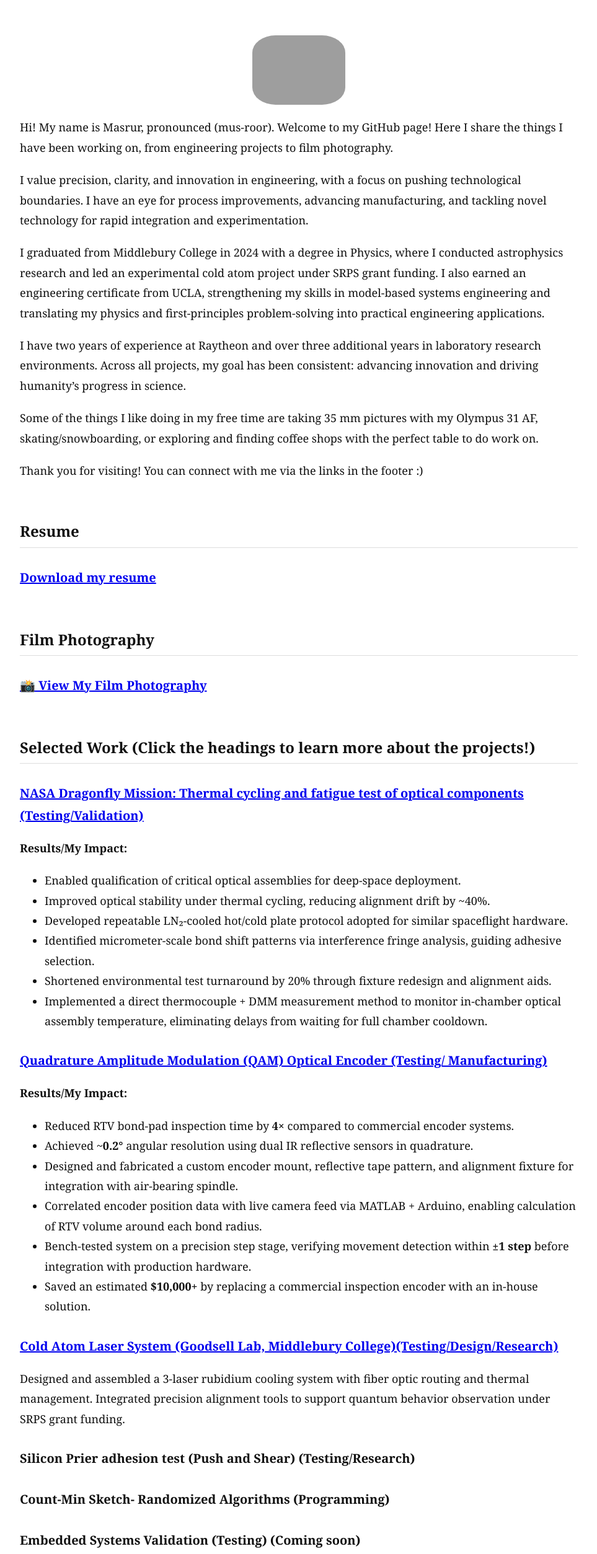
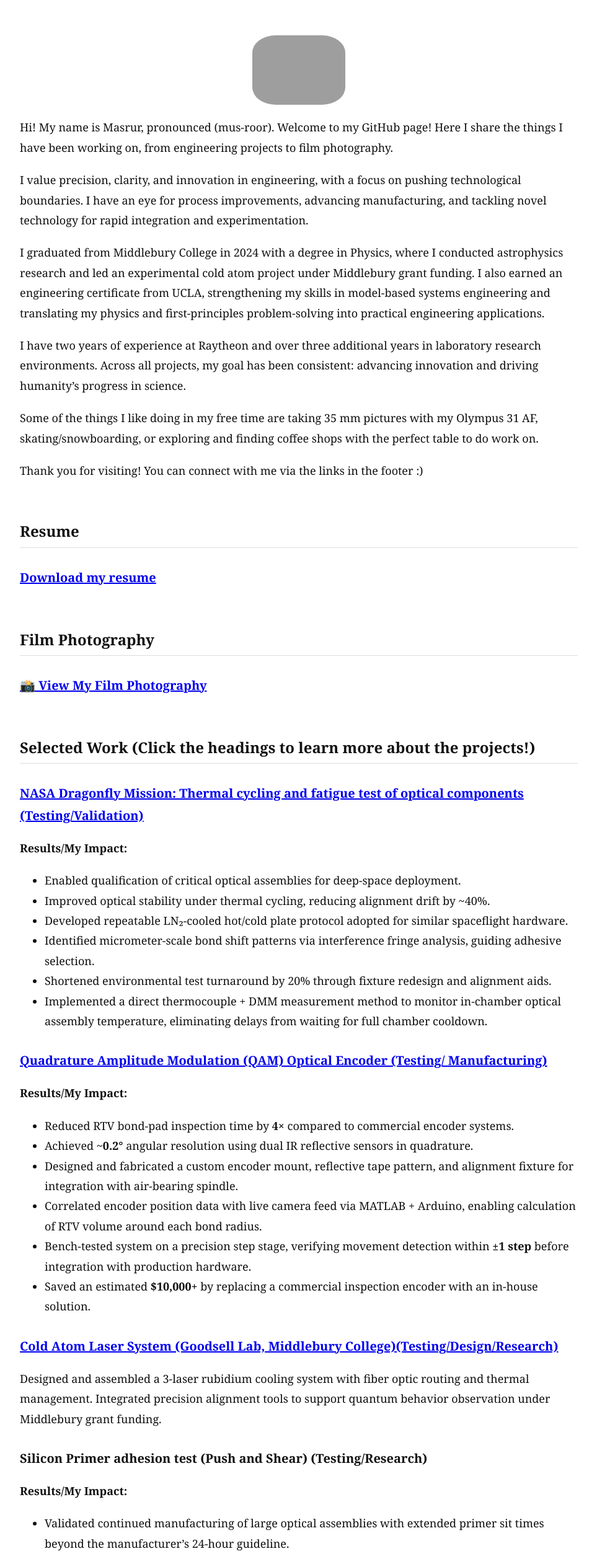
Before and after one commit to Masrur-Chowdhury/masrur-chowdhury.github.io, a plain HTML site: page index.html in a window 1280 px wide. Shown: the part 293-2800 px from the top of the page at 62% size, without its empty margins (158-1121 px from the left). Drawn offline with Linux system fonts and the light colour scheme; grey boxes are pictures that could not be loaded.

Commit message:
Update index.html

```diff
--- a/index.html
+++ b/index.html
@@ -32,7 +32,7 @@
       </p>
 
        <p>
-        I graduated from Middlebury College in 2024 with a degree in Physics, where I conducted astrophysics research and led an experimental cold atom project under SRPS grant funding. I also earned an engineering certificate from UCLA, strengthening my skills in model-based systems engineering and translating my physics and first-principles problem-solving into practical engineering applications.
+        I graduated from Middlebury College in 2024 with a degree in Physics, where I conducted astrophysics research and led an experimental cold atom project under Middlebury grant funding. I also earned an engineering certificate from UCLA, strengthening my skills in model-based systems engineering and translating my physics and first-principles problem-solving into practical engineering applications.
        </p>
 
         <p>
@@ -99,10 +99,18 @@
 
   <h3>  <a href="Projects/coldatom.html"> Cold Atom Laser System (Goodsell Lab, Middlebury College)(Testing/Design/Research)</a></h3>
   <p>
-    Designed and assembled a 3-laser rubidium cooling system with fiber optic routing and thermal management. Integrated precision alignment tools to support quantum behavior observation under SRPS grant funding.
+    Designed and assembled a 3-laser rubidium cooling system with fiber optic routing and thermal management. Integrated precision alignment tools to support quantum behavior observation under Middlebury grant funding.
   </p>
 
-  <h3>Silicon Prier adhesion test (Push and Shear) (Testing/Research)</h3>
+  <h3>Silicon Primer adhesion test (Push and Shear) (Testing/Research)</h3>
+
+  <p><strong>Results/My Impact:</strong></p>
+    <ul class="project-results">
+    <li>Validated continued manufacturing of large optical assemblies with extended primer sit times beyond the manufacturer’s 24-hour guideline.</li>
+    <li>Push and shear testing at 1, 3, 5, 15, 21, 28, and 45 days showed no significant loss in bond strength under controlled conditions.</li>
+    <li>Identified humidity as the primary factor in long-term primer performance degradation.</li>
+    <li>Provided data-driven justification for flexible build schedules without compromising structural integrity.</li>
+  </ul>
 
 
   <h3>Count-Min Sketch- Randomized Algorithms (Programming)</h3>
```
